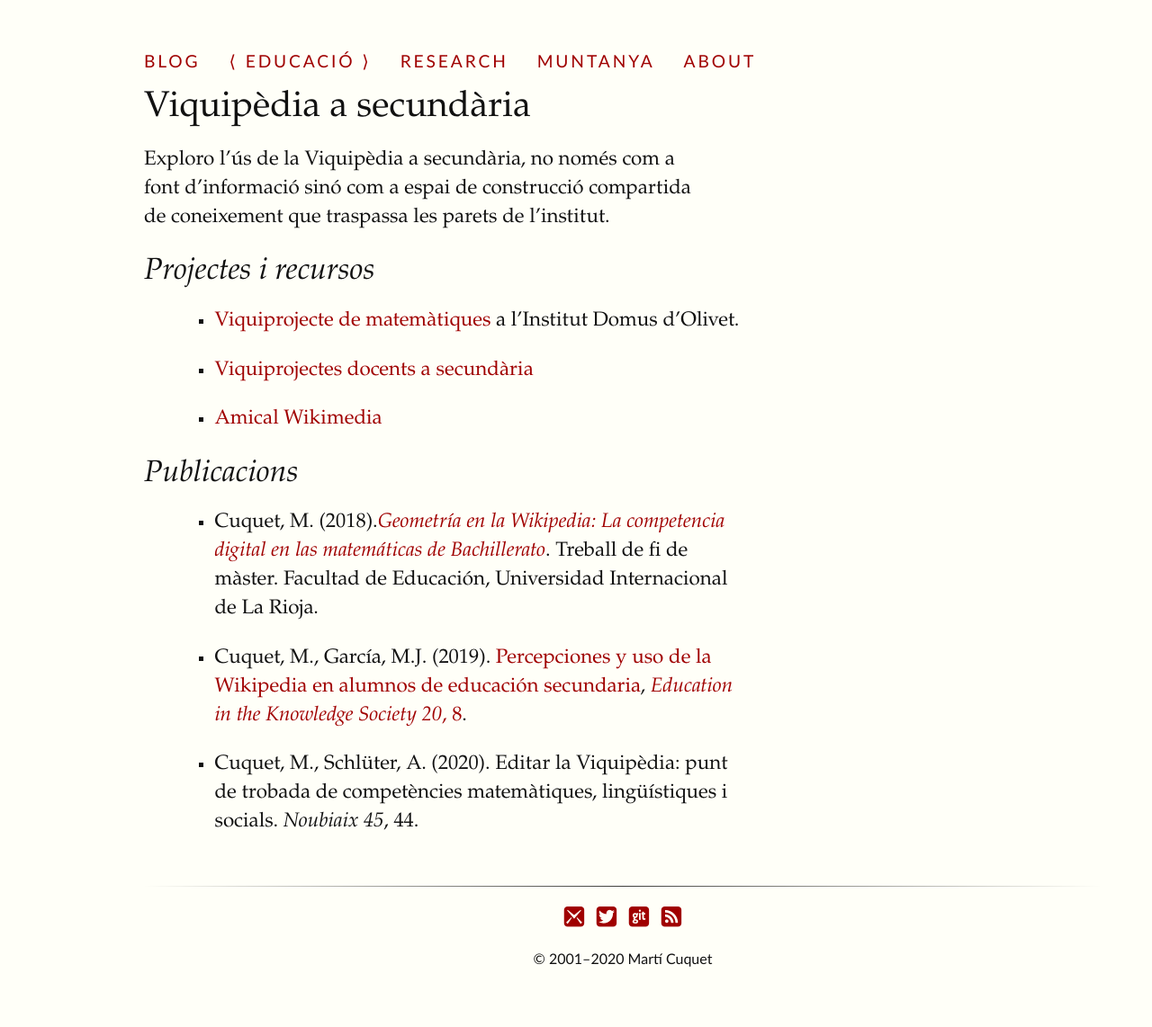
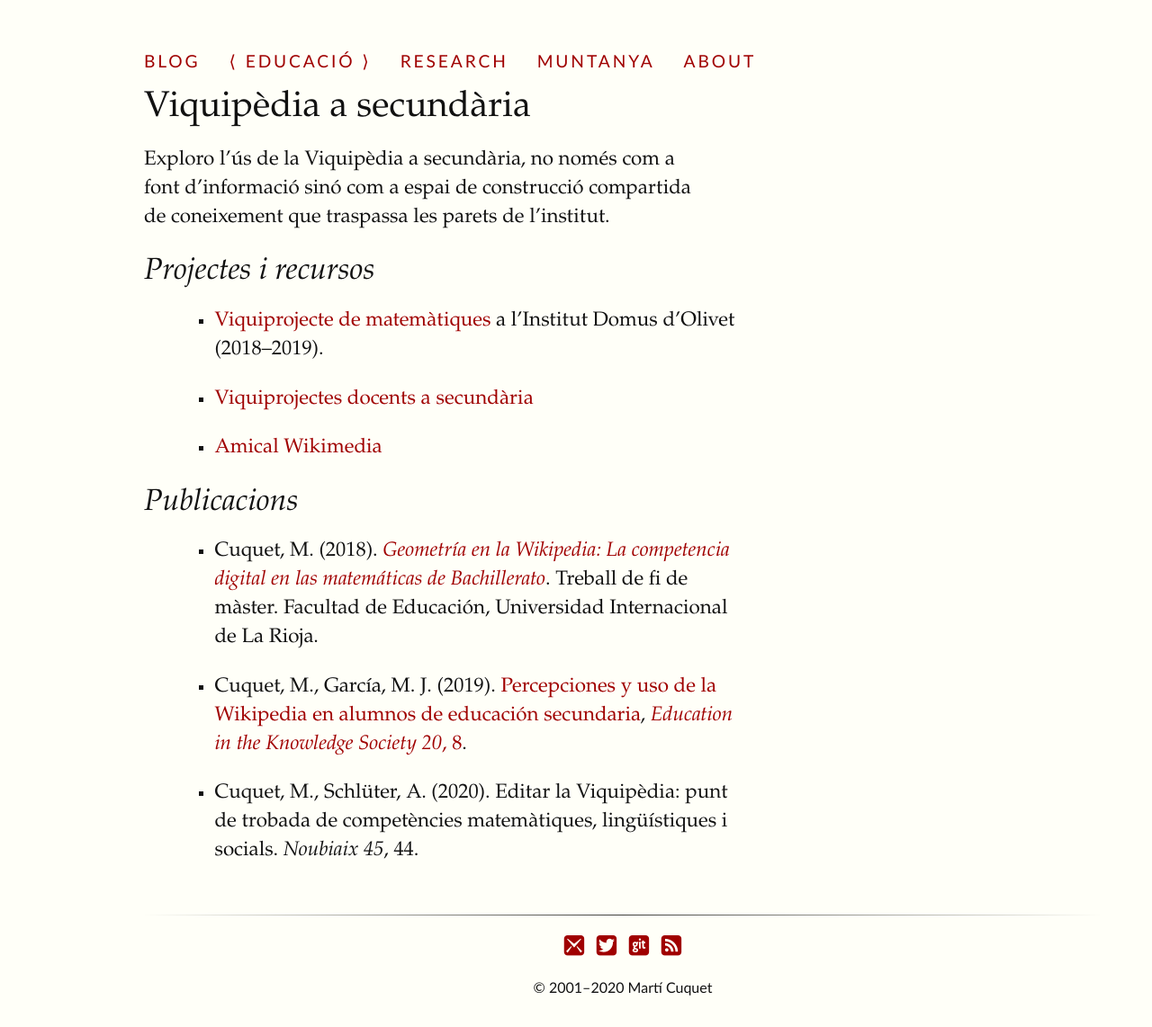
Before and after one commit to mcuquet/mcuquet.github.io, a Jekyll site: the page built from Edu/Viquipèdia.md, in a window 1280 px wide. Shown: the whole page at 90% size. Built offline with Jekyll 4.4.1, drawn with Linux system fonts in a browser that asks for light colours; before the commit the page ends 1110 px from its top, so only the background shows below that.

Commit message:
more on wikipedia

```diff
--- a/Edu/Viquipèdia.md
+++ b/Edu/Viquipèdia.md
@@ -11,15 +11,15 @@
 
 ## Projectes i recursos
 
-- [Viquiprojecte de matemàtiques](https://ca.wikipedia.org/wiki/Viquiprojecte:INS_Domus_d'Olivet) a l'Institut Domus d'Olivet.
+- [Viquiprojecte de matemàtiques](https://ca.wikipedia.org/wiki/Viquiprojecte:INS_Domus_d'Olivet) a l'Institut Domus d'Olivet (2018–2019).
 - [Viquiprojectes docents a secundària](https://ca.wikipedia.org/wiki/Categoria:Viquiprojectes_docents_a_secund%C3%A0ria)
 - [Amical Wikimedia](https://www.wikimedia.cat)
 {: .full-width-bullet}
 
 ## Publicacions
 
-- Cuquet, M. (2018)._[Geometría en la Wikipedia: La competencia digital en las matemáticas de Bachillerato](../Research/Publications/Geometría en la Wikipedia)_. Treball de fi de màster. Facultad de Educación, Universidad Internacional de La Rioja.
-- Cuquet, M., García, M.J. (2019). [Percepciones y uso de la Wikipedia en
+- Cuquet, M. (2018). _[Geometría en la Wikipedia: La competencia digital en las matemáticas de Bachillerato](../Research/Publications/Geometría en la Wikipedia)_. Treball de fi de màster. Facultad de Educación, Universidad Internacional de La Rioja.
+- Cuquet, M., García, M. J. (2019). [Percepciones y uso de la Wikipedia en
   alumnos de educación secundaria](../Research/Publications/Percepciones y uso de la Wikipedia en alumnos de educación secundaria), [_Education in the Knowledge Society 20_, 8](http://revistas.usal.es/index.php/eks/article/view/eks20192008).
 - Cuquet, M., Schlüter, A. (2020). Editar la Viquipèdia: punt de trobada de competències matemàtiques, lingüístiques i socials. _Noubiaix 45_, 44.
 {: .full-width-bullet}
```
Also changed, not shown: Edu/Edu.md (+1 -0 lines).
